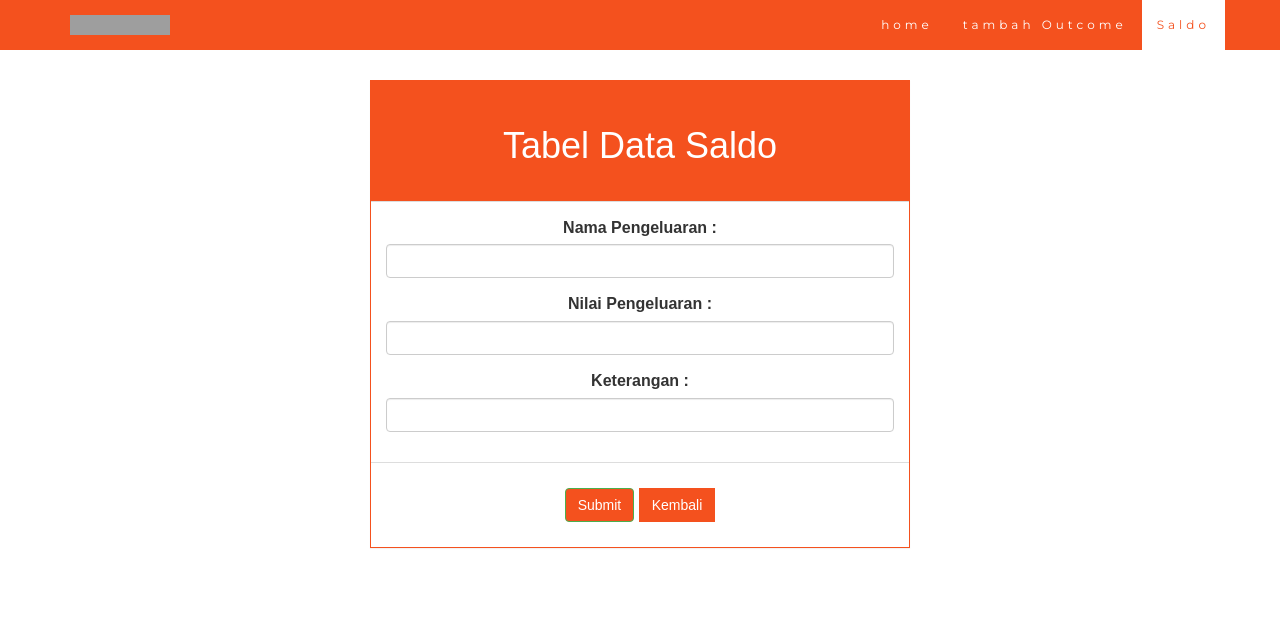
After one commit to adithdwie/OutcomePDO, a PHP site: page /balance.php in a window 1280 px wide. The commit adds this page. Shown: the top 627 px of the page. Run offline with PHP 8.4, Linux system fonts and the light colour scheme; data that the repository does not hold is empty; grey boxes are pictures that could not be loaded.

Commit message:
Outcome PDO v2.5

```diff
--- /dev/null
+++ b/balance.php
@@ -0,0 +1,153 @@
+<?php
+require_once './connect.php';
+require_once './outcome.php';
+include('lib/config.php');
+?>
+<?php if(isset($_GET['id']))
+	{
+		$id = $_GET['id'];
+		$edit = new outcome();
+		$data = $edit -> get($id);
+        foreach ($data as $key => $value){
+        	$array = array();
+            $array[] = $value['name'];
+            $array[] =  $value['value'];
+            $array[] = $value['explanation'];
+            $array[] = $value['id'];
+		}
+	}
+?>
+<!DOCTYPE html>
+<html>
+<head>
+	<title> Menampilkan Tabel Data Saldo </title>
+	<link rel="stylesheet" type="text/css" href=".//media/css/bootstrap.min.css">
+	<link href="https://fonts.googleapis.com/css?family=Montserrat" rel="stylesheet" type="text/css">
+	<link href="https://fonts.googleapis.com/css?family=Lato" rel="stylesheet" type="text/css">
+	<script type="text/javascript" src="./media/js/bootstrap.min.js"></script>
+	<script type="text/javascript" src="./media/js/jquery.js"></script>
+	<style type="text/css">
+	.navbar {
+      	margin-bottom: 0;
+      	background-color: #f4511e;
+      	z-index: 9999;
+      	border: 0;
+      	font-size: 12px !important;
+      	line-height: 1.42857143 !important;
+      	letter-spacing: 4px;
+      	border-radius: 0;
+      	font-family: Montserrat, sans-serif;
+  	}
+  	.navbar li a, .navbar .navbar-brand {
+      	color: #fff !important;
+  	}
+  	.navbar-nav li a:hover, .navbar-nav li.active a {
+     	color: #f4511e !important;
+      	background-color: #fff !important;
+  	}
+  	.navbar-default .navbar-toggle {
+      	border-color: transparent;
+      	color: #fff !important;
+  	}
+  	.container-fluid {
+      padding: 60px 50px;
+  	}
+  	.panel {
+	      border: 1px solid #f4511e;
+	      border-radius:0 !important;
+	      transition: box-shadow 0.5s;
+	  }
+	  .panel:hover {
+	      box-shadow: 5px 0px 40px rgba(0,0,0, .2);
+	  }
+	  .panel-footer .btn:hover {
+	      border: 1px solid #f4511e;
+	      background-color: #fff !important;
+	      color: #f4511e;
+	  }
+	  .panel-heading {
+	      color: #fff !important;
+	      background-color: #f4511e !important;
+	      padding: 25px;
+	      border-bottom: 1px solid transparent;
+	      border-top-left-radius: 0px;
+	      border-top-right-radius: 0px;
+	      border-bottom-left-radius: 0px;
+	      border-bottom-right-radius: 0px;
+	  }
+	  .panel-footer {
+	      background-color: white !important;
+	  }
+	  .panel-footer h3 {
+	      font-size: 32px;
+	  }
+	  .panel-footer h4 {
+	      color: #aaa;
+	      font-size: 14px;
+	  }
+	  .panel-footer .btn {
+	      margin: 15px 0;
+	      background-color: #f4511e;
+	      color: #fff;
+	  }
+	</style>
+</head>
+<body id="myPage" data-spy="scroll" data-target=".navbar" data-offset="60" style = 'margin : 20px; font-family: arial; font-size: 16px;'>
+	<nav class="navbar navbar-default navbar-fixed-top">
+	  <div class="container">
+	    <div class="navbar-header">
+	      <button type="button" class="navbar-toggle" data-toggle="collapse" data-target="#myNavbar">
+	        <span class="icon-bar"></span>
+	        <span class="icon-bar"></span>
+	        <span class="icon-bar"></span>
+	      </button>
+	      <a class="navbar-brand" href="#myPage"><img width="100px" height="20px" src="logo.png"></a>
+	    </div>
+	    <div class="collapse navbar-collapse" id="myNavbar">
+	      <ul class="nav navbar-nav navbar-right">
+	        <li><a href="index.php">home</a></li>
+	        <li><a href="insert.php">tambah Outcome</a></li>
+	        <li class="active"><a href="balance.php">Saldo</a></li>
+	      </ul>
+	    </div>
+	  </div>
+	</nav>
+	<div id="edit" class="container-fluid">
+	 <div class="col-sm-3">
+	  </div>
+		 <div class="col-sm-6">
+		  <div class="panel panel-default text-center">
+		   <div class="panel-heading">
+		   	<h1>Tabel Data Saldo</h1>
+		   </div>
+		   <div class="panel-body">
+		    <div class="form-group">
+		   	<form method = 'POST' action = "action_edit.php?id=<?php echo $array[3]?>">
+			 <label for='name'>Nama Pengeluaran :</label>
+			 <input type = 'text' class='form-control' name = 'name' value= '<?php echo $array[0]?>'/>
+			</div>
+			<div class="form-group">
+			 <label for='value'>Nilai Pengeluaran :</label>
+			 <input type = 'number' class="form-control" name = 'value' value= '<?php echo $array[1]?>'/>
+			</div>
+			<div class="form-group">
+			 <label for='explanation'>Keterangan :</label>
+			 <input type = 'text' class="form-control" name = 'explanation' value= '<?php echo $array[2]?>'/>
+		    </div>
+		    </div>
+			 <div class="panel-footer">
+			   <button type = 'submit' class="btn btn-success" name = 'submit' value = 'Submit'>Submit</button>
+			   <a class="btn btn-link" href = 'index.php'> Kembali </a>
+		     </div>
+			</form>
+		    <!--div for panel panel-default text-center-->
+		   </div>
+		   <!--div for col-sm-6-->
+	    </div>
+	 <!--div for pricing-->
+	</div>
+</body>
+<script>
+</script>
+
+</html>
--- a/data.php
+++ b/data.php
@@ -39,7 +39,7 @@ $columns = array(
 		    <span class='glyphicon glyphicon-pencil' ></span>
 		  </button>
 		</a>
-		<a href='delete.php?id=".$value->id."'>
+		<a href='#".$value->id."'>
 		  <button class='btn btn-danger btn-xs' data-title='Delete' data-toggle='modal' data-target='#delete'>
 			<span class='glyphicon glyphicon-trash'></span>
 		  </button>
--- a/insert.php
+++ b/insert.php
@@ -90,8 +90,8 @@
 	    <div class="collapse navbar-collapse" id="myNavbar">
 	      <ul class="nav navbar-nav navbar-right">
 	        <li><a href="index.php">home</a></li>
-	        <li class="active"><a href="insert.php#pricing">tambah Outcome</a></li>
-	        <li><a href="#contact">CONTACT</a></li>
+	        <li class="active"><a href="insert.php">tambah Outcome</a></li>
+	        <li><a href="balance.php">Saldo</a></li>
 	      </ul>
 	    </div>
 	  </div>
```
Also changed, not shown: index.php (+8 -17 lines).
